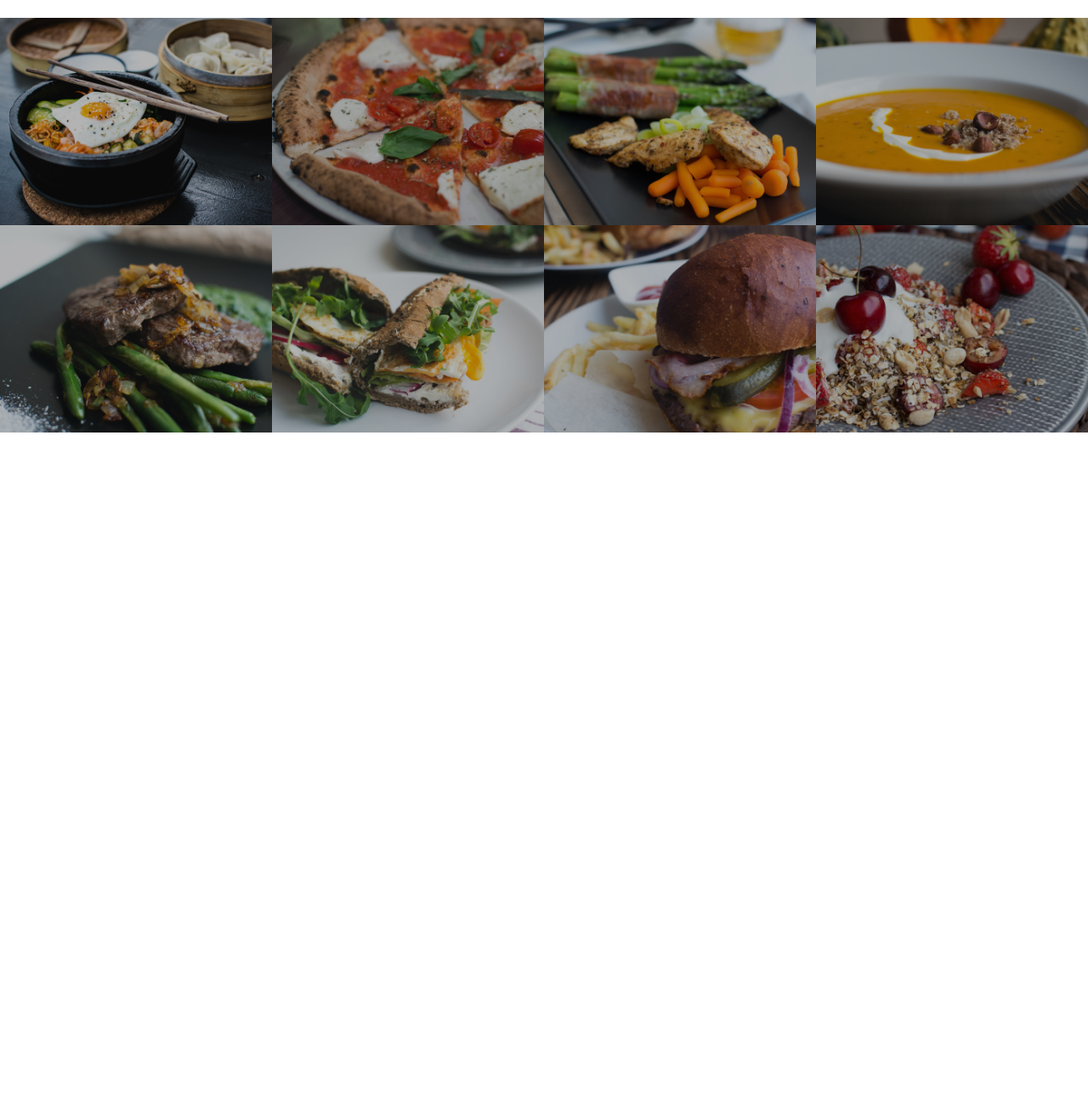
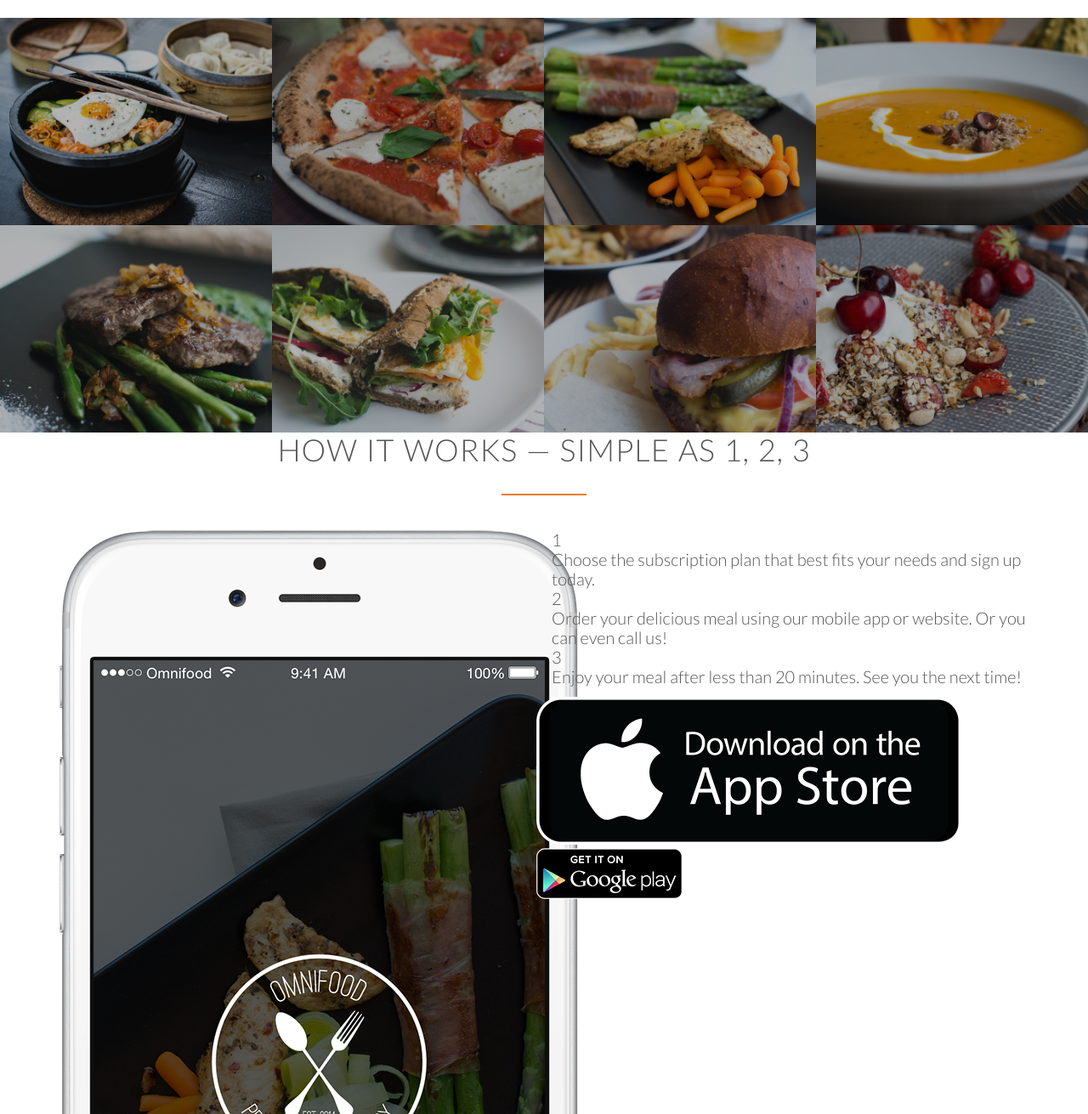
Before and after one commit to geppy00/Omnifood_Project, a plain HTML site: page Omnifood Project/index.html in a window 1280 px wide. Shown: the part 1489-2800 px from the top of the page at 85% size. Before the commit the page ends 1998 px from the top, so only its background shows below. Drawn offline with Linux system fonts and the light colour scheme; files whose address does not match are found by name.

Commit message:
Iniziata la terza sezione

```diff
--- a/Omnifood Project/index.html
+++ b/Omnifood Project/index.html
@@ -129,5 +129,37 @@
                 </li>
             </ul>
         </section>
+
+        <section class="section-steps">
+            <div class="row">
+                <h2>How it works &mdash; Simple as 1, 2, 3</h2>
+            </div>
+
+            <div class="row">
+                <div class="col span-1-of-2">
+                    <img src="resources/img/app-iPhone.png" alt="Omnifood app on iphone" class="app-screen">
+                </div>
+
+                <div class="col span-1-of-2">
+                    <div class="works-step">
+                        <div>1</div>
+                        <p>Choose the subscription plan that best fits your needs and sign up today.</p>
+                    </div>
+
+                    <div class="works-step">
+                        <div>2</div>
+                        <p>Order your delicious meal using our mobile app or website. Or you can even call us!</p>
+                    </div>
+
+                    <div class="works-step">
+                        <div>3</div>
+                        <p>Enjoy your meal after less than 20 minutes. See you the next time!</p>
+                    </div>
+                </div>
+
+                <a href="#" class="btn-app"><img src="resources/img/download-app.png" alt="App Store Botton"></a>
+                <a href="#" class="btn-app"><img src="resources/img/download-app-android.png" alt="Play Store Botton"></a>
+            </div>
+        </section>
     </body>
 </html>
```
Also changed, not shown: Omnifood Project/resources/img/download-app.png (added).
